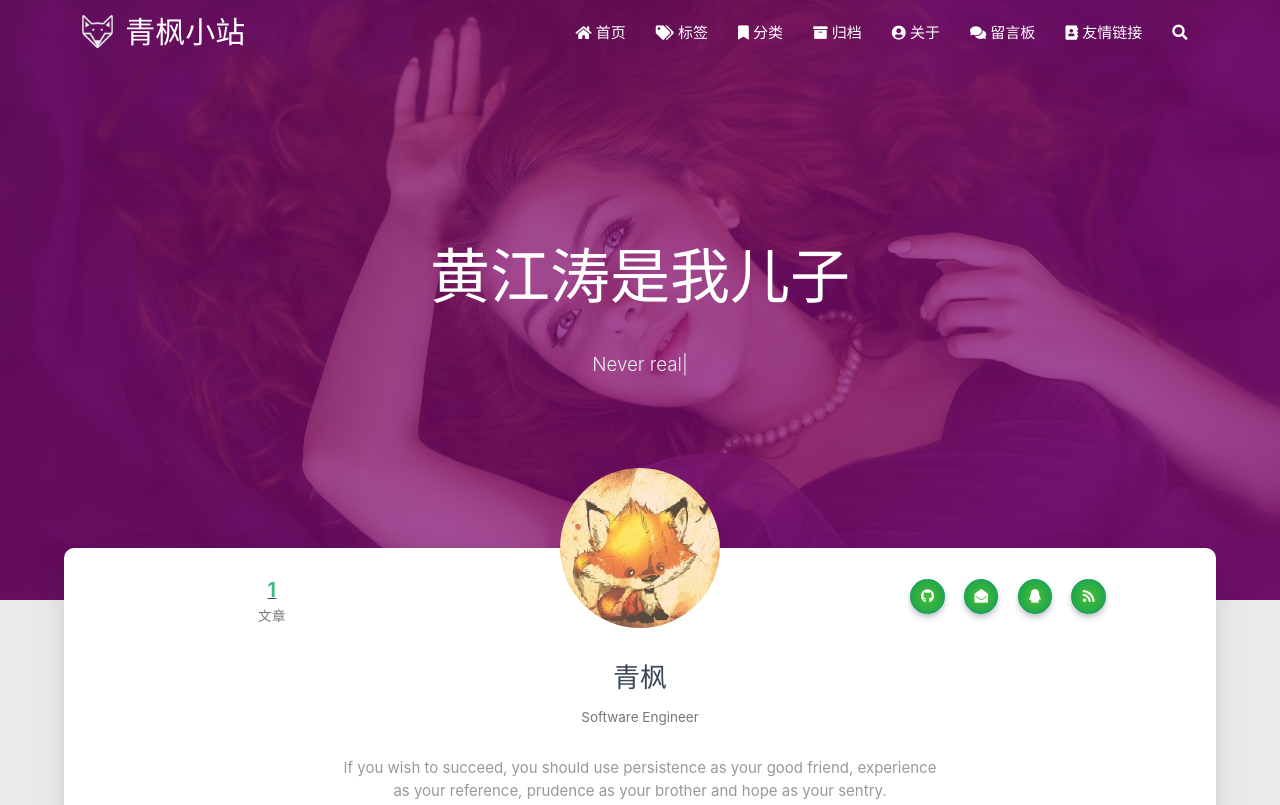
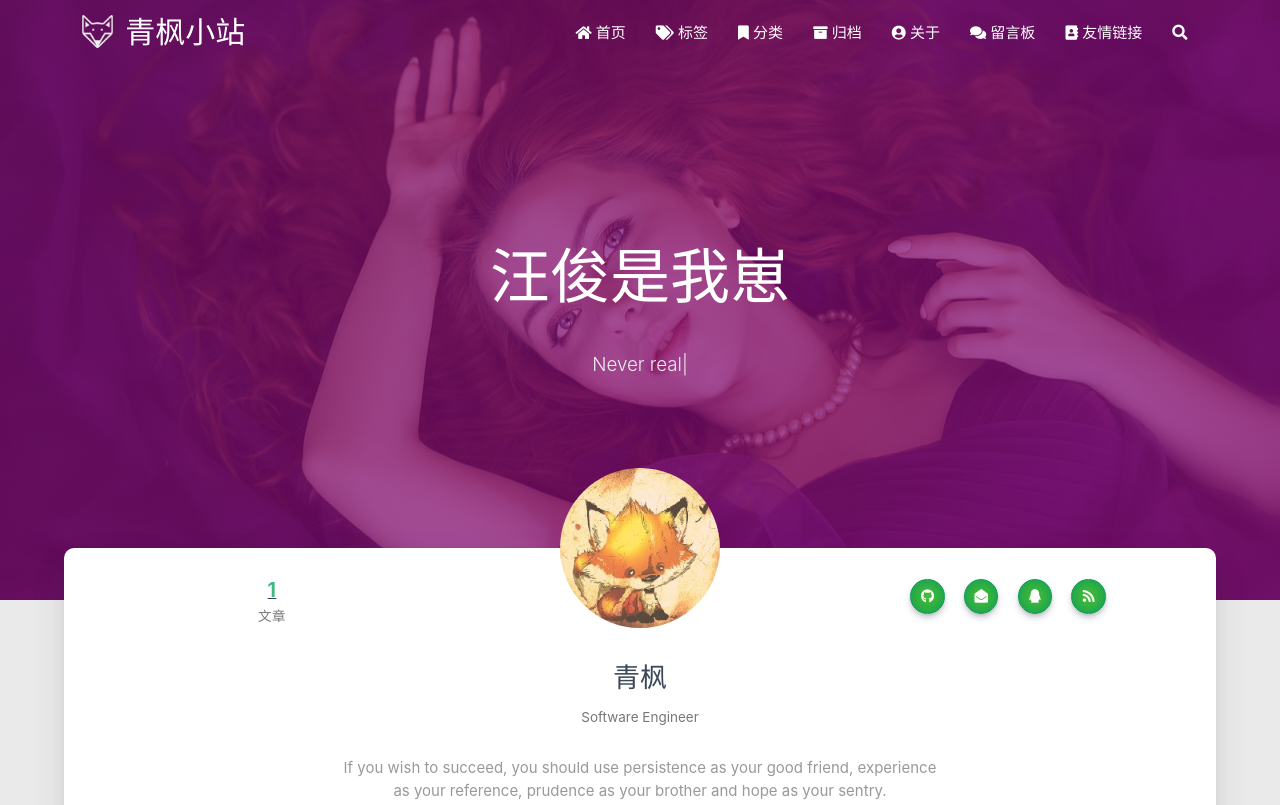
Before and after one commit to Suzukazi/Suzukazi.github.io, a plain HTML site: page about/index.html in a window 1280 px wide. Shown: the top 805 px of the page. Drawn offline with nearby package versions, Linux system fonts and the light colour scheme; some packages are replaced by stand-ins of ours; no server answers; a script that the page names is missing.

Commit message:
Site updated: 2020-05-16 10:14:10

```diff
--- a/about/index.html
+++ b/about/index.html
@@ -318,7 +318,7 @@
         <div class="brand">
             <div class="title center-align">
 
-                黄江涛是我儿子
+                汪俊是我崽
 
             </div>
 
```
Also changed, not shown: archives/2020/05/index.html (+1 -1 lines), archives/2020/index.html (+1 -1 lines), archives/index.html (+1 -1 lines), categories/index.html (+1 -1 lines), friends/index.html (+1 -1 lines), index.html (+1 -1 lines), tags/index.html (+1 -1 lines).
